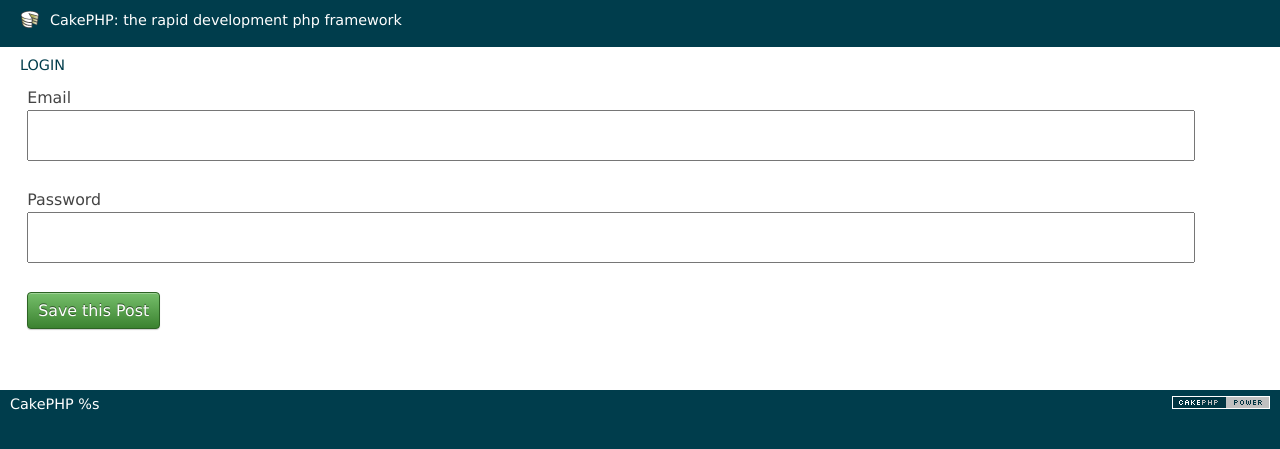
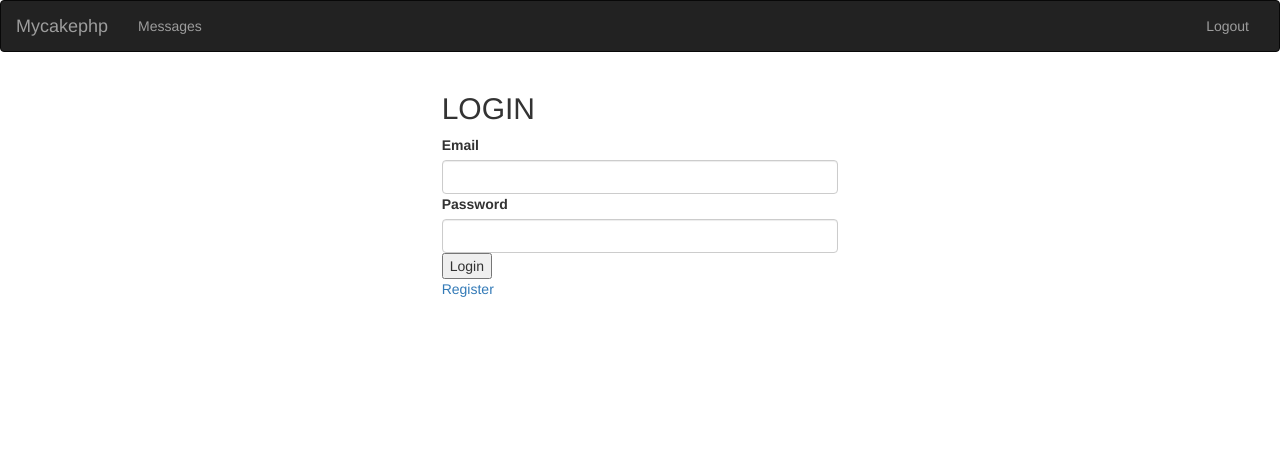
Before and after one commit to FdcEGonzaga/training, a CakePHP app: the page made by app/View/Users/login.ctp in a window 1280 px wide. Shown: the top 449 px of the page. Run offline with PHP 8.4 and a stand-in for CakePHP, Linux system fonts and the light colour scheme; the template is opened without the code that fills it, so the values that code supplies are empty; form fields are guessed from the names that the template uses; some libraries are stand-ins or nearby versions.

Commit message:
Second Commit

```diff
--- a/app/View/Layouts/default.ctp
+++ b/app/View/Layouts/default.ctp
@@ -25,39 +25,82 @@ $cakeVersion = __d('cake_dev', 'CakePHP %s', Configure::version())
 		<?php echo $cakeDescription ?>:
 		<?php echo $this->fetch('title'); ?>
 	</title>
+
 	<?php
 		echo $this->Html->meta('icon');
-
-		echo $this->Html->css('cake.generic');
 
 		echo $this->fetch('meta');
 		echo $this->fetch('css');
 		echo $this->fetch('script');
+
+		echo $this->Html->css('https://maxcdn.bootstrapcdn.com/bootstrap/3.4.1/css/bootstrap.min.css');
+        echo $this->Html->css('https://cdnjs.cloudflare.com/ajax/libs/font-awesome/4.7.0/css/font-awesome.css');
+        echo $this->Html->css('//code.jquery.com/ui/1.12.1/themes/base/jquery-ui.css');
+        echo $this->Html->css('https://cdn.jsdelivr.net/npm/select2@4.1.0-beta.1/dist/css/select2.min.css');
+        echo $this->Html->css('mycss.css');
+
+		echo $this->Html->script('https://ajax.googleapis.com/ajax/libs/jquery/3.5.1/jquery.min.js');
+        echo $this->Html->script('https://maxcdn.bootstrapcdn.com/bootstrap/3.4.1/js/bootstrap.min.js');
+        echo $this->Html->script('https://code.jquery.com/ui/1.12.1/jquery-ui.js');
+        echo $this->Html->script('https://cdn.jsdelivr.net/npm/select2@4.1.0-beta.1/dist/js/select2.min.js');
 	?>
 </head>
 <body>
 	<div id="container">
-		<div id="header">
-			<h1><?php echo $this->Html->link($cakeDescription, 'http://cakephp.org'); ?></h1>
+		<!--<div id="header">
+			<h1><?php //echo $this->Html->link($cakeDescription, 'http://cakephp.org'); ?></h1>
+		</div> -->
+
+		<!-- <?php
+		/*if (empty(AuthComponent::user('name'))){
+			echo "Please login first.";
+		}
+		else{}*/
+		?> -->
+
+		<nav class="navbar navbar-inverse">
+		<div class="container-fluid">
+			<div class="navbar-header">
+				<a class="navbar-brand"  href="#">Mycakephp</a>
+			</div>
+			<ul class="nav navbar-nav">
+				<li class=""><a href="#">Messages</a></li>
+			</ul>
+			<ul class="nav navbar-nav pull-right">
+				<li><a href="#"><?php echo AuthComponent::user('name'); ?></a></li>
+				<li>
+					<?php
+						echo $this->Html->link(
+							'Logout',
+							array('controller' => 'users', 'action' => 'logout')
+						);
+					?>
+				</li>
+			</ul>
 		</div>
+		</nav>
 		<div id="content">
 
 			<?php echo $this->Flash->render(); ?>
+			<?php echo $this->fetch('content'); ?>
 
-			<?php echo $this->fetch('content'); ?>
 		</div>
-		<div id="footer">
-			<?php echo $this->Html->link(
+
+
+
+		<!--<div id="footer">
+			<?php /*
+			      echo $this->Html->link(
 					$this->Html->image('cake.power.gif', array('alt' => $cakeDescription, 'border' => '0')),
 					'http://www.cakephp.org/',
 					array('target' => '_blank', 'escape' => false, 'id' => 'cake-powered')
-				);
+				 );*/
 			?>
 			<p>
-				<?php echo $cakeVersion; ?>
+				<?php// echo $cakeVersion; ?>
 			</p>
-		</div>
+		</div>-->
 	</div>
-	<?php echo $this->element('sql_dump'); ?>
+	<?php // echo $this->element('sql_dump'); ?>
 </body>
 </html>
--- a/app/View/Users/login.ctp
+++ b/app/View/Users/login.ctp
@@ -1,9 +1,14 @@
-<h1>LOGIN </h1>
-<?php
+<div style="container">
+ <div class="col-md-offset-4 col-md-4">
+     <h2>LOGIN </h2>
+     <?php
+          echo $this->Form->create('User');
+          echo $this->Form->input('email', array('class'=>'form-control'));
+          echo $this->Form->input('password', array('class'=>'form-control'));
+          echo $this->Form->end('Login');
+     ?>
 
-echo $this->Form->create('Post');
-echo $this->Form->input('email');
-echo $this->Form->input('password');
-echo $this->Form->end('Save this Post');
+     <a href = "http://localhost/cakephp/users/register">Register</a>
+ </div>
 
-?>
+</div>
--- /dev/null
+++ b/app/webroot/css/mycss.css
@@ -0,0 +1,38 @@
+body {
+  background-color: #fff !important;
+  font-size: 14px;
+}
+
+.mycontainer {
+    background-color: #eee !important;
+    padding: 40px !important;
+    border-radius: 15px;
+}
+
+label {
+    font-weight: bold;
+}
+
+
+fieldset legend {
+    color: black;
+    font-size: 18px;
+}
+
+
+#user-profile {
+    color: black !important;
+    font-size: 40px;
+    background-color: #eee;
+}
+
+
+.image-container{
+    width: 30%;
+    float: left;
+}
+
+.data-container{
+    width: 70%;
+    float: left;
+}
```
Also changed, not shown: app/Controller/AppController.php (+27 -0 lines), app/Controller/PostsController.php (+5 -3 lines), app/Controller/UsersController.php (+55 -4 lines), app/Model/User.php (added, +51 -0 lines), app/Model/Users.php (deleted, +0 -27 lines), app/View/Users/edit.ctp (added, +47 -0 lines), app/View/Users/index.ctp (+34 -1 lines), app/View/Users/register.ctp (+11 -3 lines), app/View/Users/success.ctp (added, +7 -0 lines).
